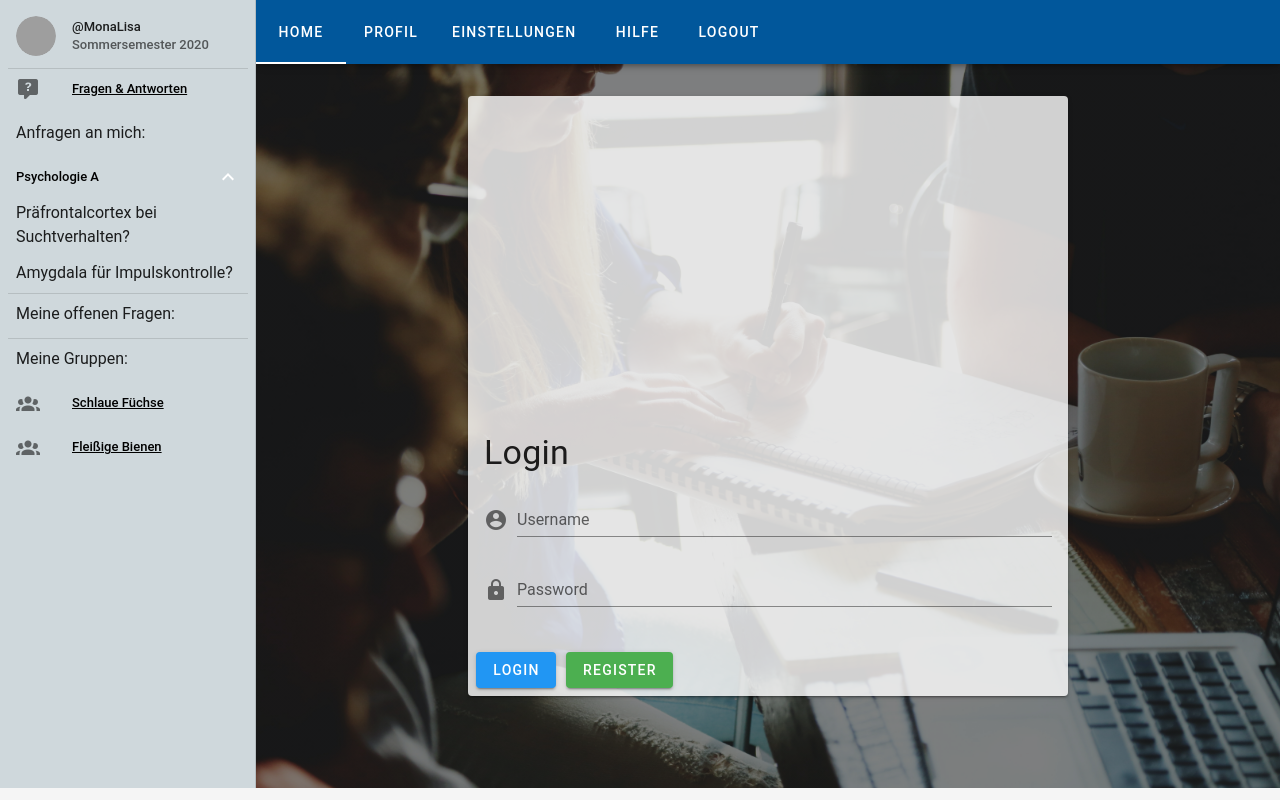
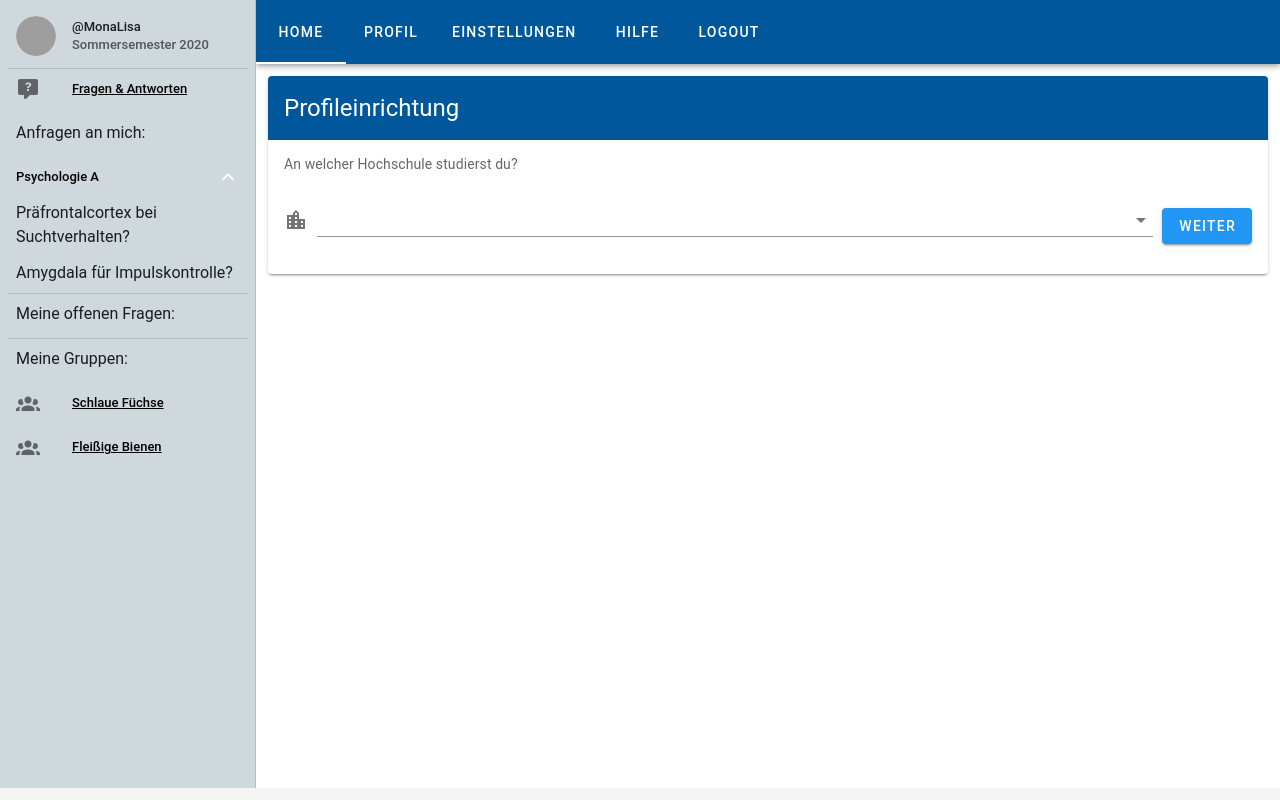
Before and after one commit to AdamSz93/Student-Corona-App, a Vue app: page /#/uniabfrage in a window 1280 px wide. Before the commit this address led to /#/login. Built offline with nearby package versions, Linux system fonts and the light colour scheme; grey boxes are pictures that could not be loaded; a small style sheet from the web is missing.

Commit message:
Integration der Uniauswahl
Seite wurde eingefügt, damit ABlauf der bei Präsentation vollkommen ist

```diff
--- a/src/router/index.js
+++ b/src/router/index.js
@@ -119,6 +119,14 @@ Vue.use(VueRouter)
     // which is lazy-loaded when the route is visited.
     component: () => import(/* webpackChunkName: "about" */ '../views/FächerAbfrage.vue')
   },
+  {
+    path: '/uniabfrage',
+    name: 'UniAbfrage',
+    // route level code-splitting
+    // this generates a separate chunk (about.[hash].js) for this route
+    // which is lazy-loaded when the route is visited.
+    component: () => import(/* webpackChunkName: "about" */ '../views/UniAbfrage.vue')
+  },
 
 
 ]
--- a/src/views/Registration.vue
+++ b/src/views/Registration.vue
@@ -24,7 +24,7 @@
                                     <v-text-field label="Erstelle ein Passwort" v-model="password">
                                     </v-text-field >
                                 </v-form>
-                                <router-link to='/Studiengangabfrage'>
+                                <router-link to='/UniAbfrage'>
                                 <v-btn class="blue white--text" max-width="150" v-on:click=register() > Registrieren </v-btn>
                                 </router-link>
                                 <v-card-text class="caption">Mit der Registrierung stimmst du unserer Datenschutzerklärung und den AGBs zu</v-card-text>
--- a/src/views/UniAbfrage.vue
+++ b/src/views/UniAbfrage.vue
@@ -1,13 +1,13 @@
 <template>
   <v-card>
-    <v-card-title class="headline font-weight-regular blue-grey white--text">Profileinrichtung</v-card-title>
+    <v-card-title class="headline font-weight-regular light-blue darken-4 white--text">Profileinrichtung</v-card-title>
     <v-card-text>
       <v-subheader class="pa-0">An welcher Hochschule studierst du?</v-subheader>
       <v-autocomplete
         v-model="model" :items="hochschulen" persistent-hint prepend-icon="mdi-city">
         <template v-slot:append-outer>
           <v-slide-x-reverse-transition mode="out-in" >
-            <v-btn class="blue" max-width="200" v-on:click=next()> weiter </v-btn>
+            <v-btn class="blue white--text" max-width="200" v-on:click=next()> weiter </v-btn>
           </v-slide-x-reverse-transition>
         </template>
       </v-autocomplete>
```
